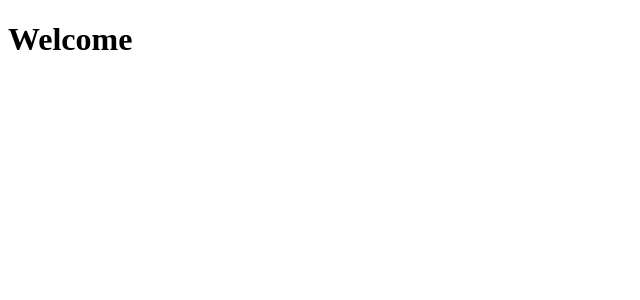
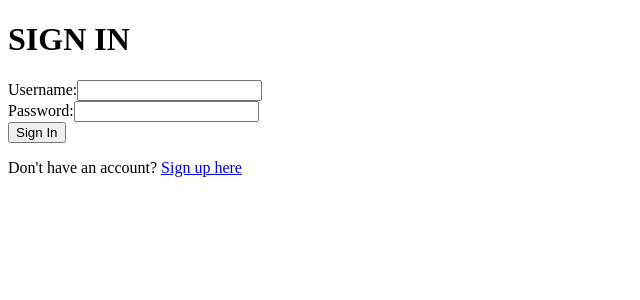
Before and after one commit to Fabio445/Poke-Client, an Angular app: page /signin in a window 1280 px wide. Before the commit this address led to /. Shown: the top 300 px of the page, without its empty margins (0-640 px from the left). Built offline with nearby package versions, Linux system fonts and the light colour scheme.

Commit message:
auth stable

```diff
--- a/src/app/app.component.html
+++ b/src/app/app.component.html
@@ -1 +1 @@
-<h1>Welcome</h1>
+<router-outlet></router-outlet>
--- a/src/app/auth/auth.module.ts
+++ b/src/app/auth/auth.module.ts
@@ -1,7 +1,8 @@
 import { NgModule } from '@angular/core';
 import { CommonModule } from '@angular/common';
 import { FormsModule } from '@angular/forms';
-import { AuthRoutingModule } from './auth-routing.module';
+// import { AuthRoutingModule } from './auth-routing.module';
+import { AppRoutingModule } from '../app-routing.module';
 import { SignInComponent } from './signin/signin.component';
 import { SignUpComponent } from './signup/signup.component';
 
@@ -13,7 +14,7 @@ import { SignUpComponent } from './signup/signup.component';
   imports: [
     CommonModule,
     FormsModule,
-    AuthRoutingModule
+    AppRoutingModule
   ]
 })
 export class AuthModule { }
--- a/src/app/auth/auth.service.ts
+++ b/src/app/auth/auth.service.ts
@@ -6,15 +6,15 @@ import { Observable } from 'rxjs';
   providedIn: 'root'
 })
 export class AuthService {
-  private apiUrl = '/api'; // Impostare l'URL del backend appropriato
+  private baseUrl = 'http://localhost:3000/api/auth';
 
   constructor(private http: HttpClient) {}
 
   signUp(username: string, password: string): Observable<any> {
-    return this.http.post<any>(`${this.apiUrl}/signup`, { username, password });
+    return this.http.post<any>(`${this.baseUrl}/signup`, { username, password });
   }
 
   signIn(username: string, password: string): Observable<any> {
-    return this.http.post<any>(`${this.apiUrl}/signin`, { username, password });
+    return this.http.post<any>(`${this.baseUrl}/signin`, { username, password });
   }
 }
--- a/src/app/auth/signin/signin.component.html
+++ b/src/app/auth/signin/signin.component.html
@@ -1 +1,16 @@
-<p>signin works!</p>
+<h1>SIGN IN</h1>
+
+<form (submit)="signIn()">
+    <div>
+      <label for="username">Username:</label>
+      <input type="text" id="username" [(ngModel)]="username" name="username" required>
+    </div>
+    <div>
+      <label for="password">Password:</label>
+      <input type="password" id="password" [(ngModel)]="password" name="password" required>
+    </div>
+    <button type="submit">Sign In</button>
+    <p>
+        Don't have an account? <a routerLink="/signup">Sign up here</a>
+      </p>
+  </form>
--- a/src/app/auth/signin/signin.component.ts
+++ b/src/app/auth/signin/signin.component.ts
@@ -1,4 +1,6 @@
 import { Component } from '@angular/core';
+import { AuthService } from '../auth.service';
+import { Router } from '@angular/router';
 
 @Component({
   selector: 'app-signin',
@@ -6,4 +8,23 @@ import { Component } from '@angular/core';
   styleUrls: ['./signin.component.css']
 })
 export class SignInComponent {
+  username: string = '';
+  password: string = '';
+
+  constructor(private authService: AuthService, private router: Router) {}
+
+  signIn() {
+    this.authService.signIn(this.username, this.password)
+      .subscribe(
+        response => {
+          console.log('Login successful', response);
+          alert('Login successful');
+          this.router.navigate(['/home']);
+        },
+        error => {
+          console.error('Login failed:', error);
+          alert('Login failed. Please try again.');
+        }
+      );
+  }
 }
--- a/src/app/auth/signup/signup.component.html
+++ b/src/app/auth/signup/signup.component.html
@@ -1 +1,20 @@
-<p>signup works!</p>
+<h1>SIGN UP</h1>
+
+<form (submit)="signUp()">
+    <div>
+      <label for="username">Username:</label>
+      <input type="text" id="username" [(ngModel)]="username" name="username" required>
+    </div>
+    <div>
+      <label for="password">Password:</label>
+      <input type="password" id="password" [(ngModel)]="password" name="password" required>
+    </div>
+    <div>
+      <label for="confirmPassword">Confirm Password:</label>
+      <input type="password" id="confirmPassword" [(ngModel)]="confirmPassword" name="confirmPassword" required>
+    </div>
+    <a><button type="submit">Sign Up</button></a>
+      <p>
+        Already have an account? <a routerLink="/signin">Sign in</a>
+      </p>
+  </form>
--- /dev/null
+++ b/src/app/home/home.component.html
@@ -0,0 +1 @@
+<h1>HELO</h1>
```
Also changed, not shown: src/app/app-routing.module.ts (+7 -3 lines), src/app/app.module.ts (+8 -2 lines), src/app/auth/auth-routing.module.ts (+14 -14 lines), src/app/home/home.component.ts (added, +10 -0 lines), src/app/home/home.component.css (added).
